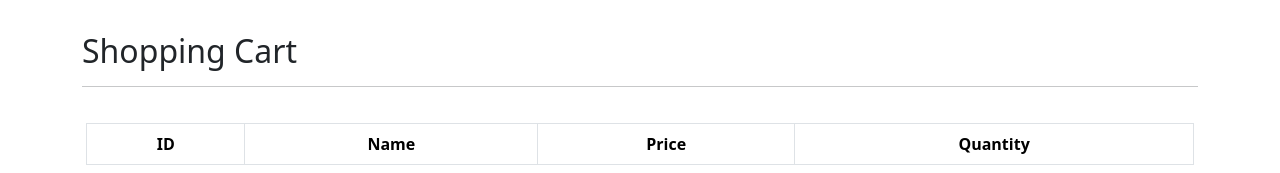
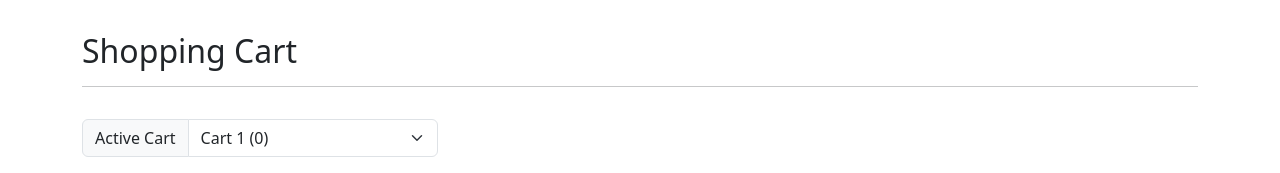
Before and after one commit to shelbylovejoy/django_project, a Django app: page /cart/ in a window 1280 px wide. Shown: the part 82-255 px from the top of the page. Run offline with Django 5.2, Linux system fonts and the light colour scheme; lists and menus that the app fills with data are empty; some libraries are stand-ins or nearby versions.

Commit message:
first upload

```diff
--- a/cart/templates/cart/index.html
+++ b/cart/templates/cart/index.html
@@ -8,6 +8,20 @@
       <div class="col mx-auto mb-3">
         <h2>Shopping Cart</h2>
         <hr />
+      </div>
+    </div>
+    <div class="row mb-3">
+      <div class="col-md-4">
+        <form method="get" action="{% url 'cart.index' %}">
+          <div class="input-group">
+            <label class="input-group-text" for="activeCartSelect">Active Cart</label>
+            <select class="form-select" id="activeCartSelect" name="active" onchange="this.form.submit()">
+              <option value="cart1" {% if template_data.active_cart == 'cart1' %}selected{% endif %}>Cart 1 ({{ template_data.carts_summary.cart1 }})</option>
+              <option value="cart2" {% if template_data.active_cart == 'cart2' %}selected{% endif %}>Cart 2 ({{ template_data.carts_summary.cart2 }})</option>
+              <option value="cart3" {% if template_data.active_cart == 'cart3' %}selected{% endif %}>Cart 3 ({{ template_data.carts_summary.cart3 }})</option>
+            </select>
+          </div>
+        </form>
       </div>
     </div>
     <div class="row m-1">
@@ -26,7 +40,7 @@
             <td>{{ movie.id }}</td>
             <td>{{ movie.name }}</td>
             <td>${{ movie.price }}</td>
-            <td>{{ request.session.cart|get_quantity:movie.id }}</td>
+            <td>{{ request.session|get_quantity_from_session:movie.id }}</td>
           </tr>
           {% endfor %}
         </tbody>
@@ -36,8 +50,8 @@
       <div class="text-end">
         <a class="btn btn-outline-secondary mb-2"><b>Total to pay:</b> ${{ template_data.cart_total }}</a>
         {% if template_data.movies_in_cart|length > 0 %}
-        <a href="{% url 'cart.purchase' %}" class="btn bg-dark text-white mb-2">Purchase</a>
-        <a href="{% url 'cart.clear' %}">
+        <a href="{% url 'cart.purchase' %}?active={{ template_data.active_cart }}" class="btn bg-dark text-white mb-2">Purchase</a>
+        <a href="{% url 'cart.clear' %}?active={{ template_data.active_cart }}">
           <button class="btn btn-danger mb-2">
             Remove all movies from Cart
           </button>
--- a/cart/views.py
+++ b/cart/views.py
@@ -5,38 +5,110 @@ from .utils import calculate_cart_total
 from .models import Order, Item
 from django.contrib.auth.decorators import login_required
 
+
+def _ensure_carts_in_session(request):
+    """Ensure session has a `carts` dict with three carts and an `active_cart` key.
+
+    Session structure:
+    request.session['carts'] = {
+        'cart1': {movie_id: quantity, ...},
+        'cart2': {...},
+        'cart3': {...},
+    }
+    request.session['active_cart'] = 'cart1'  # one of 'cart1','cart2','cart3'
+    """
+    if 'carts' not in request.session:
+        request.session['carts'] = {'cart1': {}, 'cart2': {}, 'cart3': {}}
+    if 'active_cart' not in request.session:
+        request.session['active_cart'] = 'cart1'
+
+
+def _get_active_cart(request):
+    _ensure_carts_in_session(request)
+    active = None
+    # prefer explicit POST (when adding), then GET (when switching), then session
+    if hasattr(request, 'POST') and request.POST.get('active'):
+        active = request.POST.get('active')
+    if not active:
+        active = request.GET.get('active') or request.session.get('active_cart')
+    if active not in ('cart1', 'cart2', 'cart3'):
+        active = 'cart1'
+    # persist selected active cart in session
+    request.session['active_cart'] = active
+    return request.session['carts'].setdefault(active, {})
+
+
 def index(request):
+    # determine and persist active cart first (so session reflects any ?active or POST)
+    cart = _get_active_cart(request)
+    carts = request.session.get('carts', {})
+    active_cart_key = request.session.get('active_cart', 'cart1')
     cart_total = 0
     movies_in_cart = []
-    cart = request.session.get('cart', {})
     movie_ids = list(cart.keys())
-    if (movie_ids != []):
+    if movie_ids:
         movies_in_cart = Movie.objects.filter(id__in=movie_ids)
         cart_total = calculate_cart_total(cart, movies_in_cart)
 
-    template_data = {}
-    template_data['title'] = 'Cart'
-    template_data['movies_in_cart'] = movies_in_cart
-    template_data['cart_total'] = cart_total
+    # compute per-cart item counts safely
+    carts_summary = {}
+    for k in ('cart1', 'cart2', 'cart3'):
+        total_items = 0
+        for val in carts.get(k, {}).values():
+            try:
+                total_items += int(val)
+            except Exception:
+                continue
+        carts_summary[k] = total_items
+
+    template_data = {
+        'title': 'Cart',
+        'movies_in_cart': movies_in_cart,
+        'cart_total': cart_total,
+        'active_cart': active_cart_key,
+        'carts_summary': carts_summary,
+    }
     return render(request, 'cart/index.html', {'template_data': template_data})
+
 
 def add(request, id):
     get_object_or_404(Movie, id=id)
-    cart = request.session.get('cart', {})
-    cart[id] = request.POST['quantity']
-    request.session['cart'] = cart
+    if request.method != 'POST':
+        return redirect('cart.index')
+
+    cart = _get_active_cart(request)
+    quantity = request.POST.get('quantity', '1')
+    # normalize quantity to string stored in session (existing code expects strings)
+    try:
+        q = int(quantity)
+        if q < 1:
+            q = 1
+    except Exception:
+        q = 1
+    cart[str(id)] = str(q)
+    # write back carts container
+    request.session['carts'][request.session['active_cart']] = cart
+    request.session.modified = True
     return redirect('cart.index')
 
+
 def clear(request):
-    request.session['cart'] = {}
+    _ensure_carts_in_session(request)
+    active = request.GET.get('active') or request.session.get('active_cart', 'cart1')
+    if active not in ('cart1', 'cart2', 'cart3'):
+        active = 'cart1'
+    request.session['carts'][active] = {}
+    request.session['active_cart'] = active
+    request.session.modified = True
     return redirect('cart.index')
+
 
 @login_required
 def purchase(request):
-    cart = request.session.get('cart', {})
+    cart = _get_active_cart(request)
     movie_ids = list(cart.keys())
 
-    if (movie_ids == []):
+    if not movie_ids:
         return redirect('cart.index')
 
     movies_in_cart = Movie.objects.filter(id__in=movie_ids)
@@ -52,11 +124,12 @@ def purchase(request):
         item.movie = movie
         item.price = movie.price
         item.order = order
-        item.quantity = cart[str(movie.id)]
+        item.quantity = int(cart[str(movie.id)])
         item.save()
 
-    request.session['cart'] = {}
-    template_data = {}
-    template_data['title'] = 'Purchase confirmation'
-    template_data['order_id'] = order.id
+    # clear only the active cart
+    active = request.session.get('active_cart', 'cart1')
+    request.session['carts'][active] = {}
+    request.session.modified = True
+    template_data = {'title': 'Purchase confirmation', 'order_id': order.id}
     return render(request, 'cart/purchase.html', {'template_data': template_data})
--- /dev/null
+++ b/requirements.txt
@@ -0,0 +1,3 @@
+Django==5.0
+pytz
+sqlparse
```
Also changed, not shown: cart/templatetags/cart_filters.py (+20 -1 lines), movies/templates/movies/show.html (+10 -0 lines), moviesstore/settings.py (+9 -3 lines), db.sqlite3.
